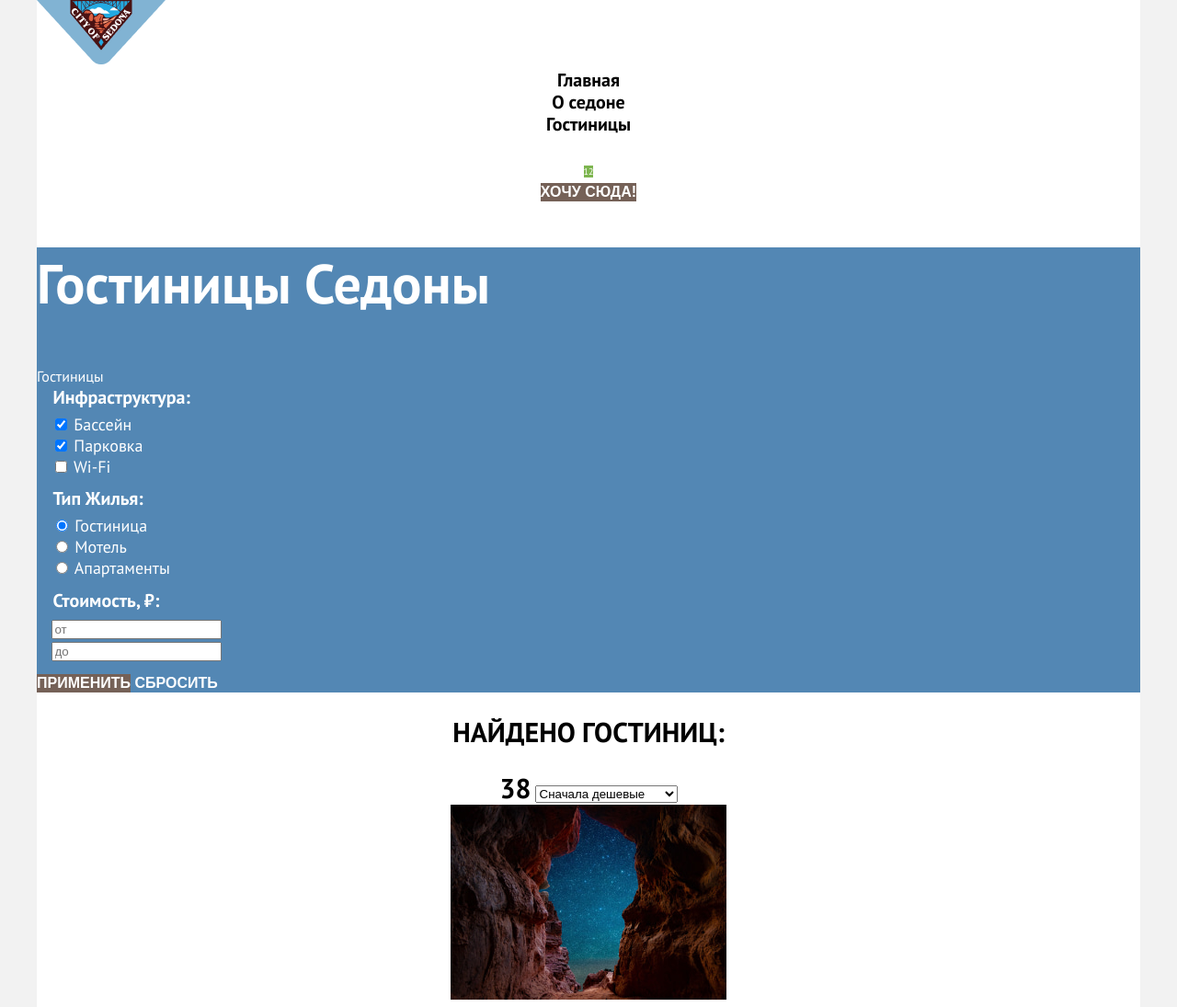
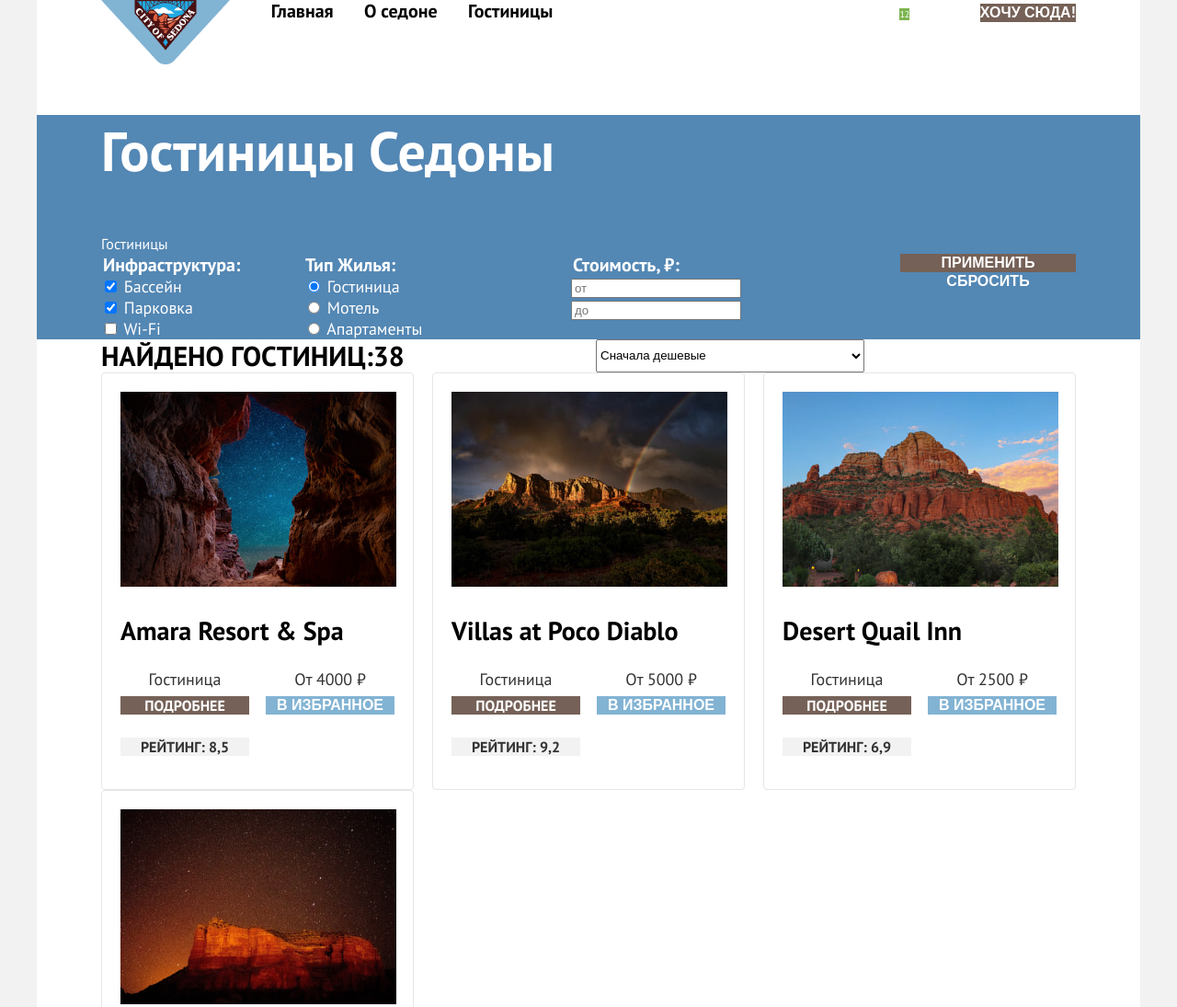
Before and after one commit to captain-zsa/html1-sedona-dumskiy, a plain HTML site: page catalog.html in a window 1280 px wide. Shown: the top 1095 px of the page at 92% size. Drawn offline with Linux system fonts and the light colour scheme.

Commit message:
Adds a grid of pages

```diff
--- a/catalog.html
+++ b/catalog.html
@@ -8,7 +8,7 @@
   <link rel="stylesheet" href="styles/styles.css">
 </head>
 <body>
-  <div class="wrapper">
+  <div class="page-container">
     <header class="page-header">
       <a href="index.html" aria-current="page">
         <img class="logo" src="images/logo.png" width="140" height="70" alt="Логотип City of Sedona">
@@ -43,7 +43,7 @@
         </ul>
       </nav>
     </header>
-    <main class="main-inner">
+    <main class="main-container main-inner">
       <section class="filters">
         <h1 class="filters-title">Гостиницы Седоны</h1>
         <ul class="breadcrumbs clear-list">
@@ -58,7 +58,8 @@
         </ul>
         <h2 class="visually-hidden">Фильтры товаров</h2>
         <form class="filters-groups" action="https://echo.htmlacademy.ru/" method="get">
-          <fieldset class="filters-group">
+          <div class="filters-groups-left">
+            <fieldset class="filters-group filters-group-infrastructure">
               <legend class="filters-group-title">Инфраструктура:</legend>
               <ul class="filters-group-list clear-list">
                 <li class="filters-group-item">
@@ -81,7 +82,7 @@
                 </li>
               </ul>
             </fieldset>
-          <fieldset class="filters-group">
+            <fieldset class="filters-group filters-group-housing">
               <legend class="filters-group-title">Тип жилья:</legend>
               <ul class="filters-group-list clear-list">
                 <li class="filters-group-item">
@@ -104,7 +105,9 @@
                 </li>
               </ul>
             </fieldset>
-          <fieldset class="filters-group">
+          </div>
+          <div class="filters-groups-right">
+            <fieldset class="filters-group filters-group-price">
               <legend class="filters-group-title">Стоимость, ₽:</legend>
               <ul class="filters-group-price-list clear-list">
                 <li class="filters-group-price-item">
@@ -115,13 +118,19 @@
                 </li>
               </ul>
             </fieldset>
+            <div class="filters-buttons">
               <button class="button" type="submit">Применить</button>
               <button class="button button-transparent" type="reset">Сбросить</button>
+            </div>
+          </div>
         </form>
       </section>
       <section class="catalog">
-        <h2 class="catalog-title">Найдено гостиниц:</h2>
-        <span class="catalog-result">38</span>
+        <div class="catalog-wrapper">
+          <div class="catalog-serch-result">
+            <h2 class="catalog-serch-result-title">Найдено гостиниц:</h2>
+            <span class="catalog-serch-result-value">38</span>
+          </div>
           <select class="select-control" aria-label="Сортировка">
             <option value="cheap">Сначала дешевые</option>
             <option value="expensive">Сначала дорогие</option>
@@ -144,16 +153,18 @@
               </a>
             </li>
           </ul>
+        </div>
         <ul class="product-cards clear-list">
           <li class="product-cards-item">
             <a class="product-cards-link" href="#">
               <img class="product-cards-img" src="images/starry-sky.jpg" width="300" height="212" alt="Звездное небо">
               <h3 class="product-cards-title">Amara Resort & Spa</h3>
             </a>
+            <div class="product-cards-wrapper">
               <span class="product-cards-housing">Гостиница</span>
               <span class="product-cards-price">От 4000 ₽</span>
-            <a class="button" href="#">Подробнее</a>
-            <button class="button button-blue" type="button">В избранное</button>
+              <a class="button button-more" href="#">Подробнее</a>
+              <button class="button button-favorites button-blue" type="button">В избранное</button>
               <p class="product-cards-stars visually-hidden">
                 Количество звезд
                 <span class="product-cards-stars-value">4</span>
@@ -162,16 +173,18 @@
                 Рейтинг:
                 <span class="product-cards-rating-value">8,5</span>
               </p>
+            </div>
           </li>
           <li class="product-cards-item">
             <a class="product-cards-link" href="#">
               <img class="product-cards-img" src="images/rainbow-over-poco-diablo.jpg" width="300" height="212" alt="Радуга над Поко Дьябло">
               <h3 class="product-cards-title">Villas at Poco Diablo</h3>
             </a>
+            <div class="product-cards-wrapper">
               <span class="product-cards-housing">Гостиница</span>
               <span class="product-cards-price">От 5000 ₽</span>
-            <a class="button" href="#">Подробнее</a>
-            <button class="button button-blue" type="button">В избранное</button>
+              <a class="button button-more" href="#">Подробнее</a>
+              <button class="button button-favorites button-blue" type="button">В избранное</button>
               <p class="product-cards-stars visually-hidden">
                 Количество звезд
                 <span class="product-cards-stars-value">4</span>
@@ -180,16 +193,18 @@
                 Рейтинг:
                 <span class="product-cards-rating-value">9,2</span>
               </p>
+              </div>
           </li>
           <li class="product-cards-item">
             <a class="product-cards-link" href="#">
               <img class="product-cards-img" src="images/canyon-at-dawn.jpg" width="300" height="212" alt="Каньон на рассвете">
               <h3 class="product-cards-title">Desert Quail Inn</h3>
             </a>
+            <div class="product-cards-wrapper">
               <span class="product-cards-housing">Гостиница</span>
               <span class="product-cards-price">От 2500 ₽</span>
-            <a class="button" href="#">Подробнее</a>
-            <button class="button button-blue" type="button">В избранное</button>
+              <a class="button button-more" href="#">Подробнее</a>
+              <button class="button button-favorites button-blue" type="button">В избранное</button>
               <p class="product-cards-stars visually-hidden">
                 Количество звезд
                 <span class="product-cards-stars-value">3</span>
@@ -198,16 +213,18 @@
                 Рейтинг:
                 <span class="product-cards-rating-value">6,9</span>
               </p>
+            </div>
           </li>
           <li class="product-cards-item">
             <a class="product-cards-link" href="#">
               <img class="product-cards-img" src="images/night-sky.jpg" width="300" height="212" alt="Ночное небо">
               <h3 class="product-cards-title">GreenTree Inn</h3>
             </a>
+            <div class="product-cards-wrapper">
               <span class="product-cards-housing">Гостиница</span>
               <span class="product-cards-price">От 1500 ₽</span>
-            <a class="button" href="#">Подробнее</a>
-            <button class="button button-blue" type="button">В избранное</button>
+              <a class="button button-more" href="#">Подробнее</a>
+              <button class="button button-favorites button-blue" type="button">В избранное</button>
               <p class="product-cards-stars visually-hidden">
                 Количество звезд
                 <span class="product-cards-stars-value">2</span>
@@ -216,6 +233,7 @@
                 Рейтинг:
                 <span class="product-cards-rating-value">5,0</span>
               </p>
+            </div>
           </li>
         </ul>
         <ul class="pagination clear-list">
--- a/styles/styles.css
+++ b/styles/styles.css
@@ -14,6 +14,23 @@
   font-display: swap;
 }
 
+html {
+  height: 100%;
+  margin: 0;
+  padding: 0;
+}
+
+body {
+  font-family: "PT Sans", "Arial", sans-serif;
+  font-size: 22px;
+  line-height: 26px;
+  color: #000000;
+  background-color: #F2F2F2;
+  height: 100%;
+  margin: 0;
+  padding: 0;
+}
+
 .visually-hidden {
   position: absolute;
   width: 1px;
@@ -25,16 +42,6 @@
   clip-path: inset(100%);
   clip: rect(0 0 0 0);
   overflow: hidden;
-}
-
-body {
-  font-family: "PT Sans", "Arial", sans-serif;
-  margin: 0;
-  padding: 0;
-  font-size: 22px;
-  line-height: 26px;
-  color: #000000;
-  background-color: #F2F2F2;
 }
 
 a {
@@ -53,6 +60,7 @@
   font-size: 16px;
   line-height: 20px;
   text-transform: uppercase;
+  text-align: center;
   cursor: pointer;
   border: none;
 }
@@ -76,10 +84,20 @@
   padding: 0;
 }
 
-.wrapper {
+.page-container {
   width: 1200px;
   margin: 0 auto;
   background-color: #ffffff;
+  display: flex;
+  flex-direction: column;
+  min-height: 100%;
+}
+
+/* HEADER */
+.page-header {
+  padding: 0 70px;
+  display: flex;
+  justify-content: space-between;
 }
 
 /* NAVIGATION */
@@ -88,6 +106,21 @@
   font-weight: 700;
   font-size: 20px;
   line-height: 24px;
+  width: 892px;
+  display: flex;
+  justify-content: space-between;
+}
+
+.navigation-list {
+  display: flex;
+  width: 340px;
+  justify-content: space-around;
+}
+
+.navigation-user-list {
+  display: flex;
+  width: 268px;
+  justify-content: space-between;
 }
 
 .navigation-link {
@@ -102,9 +135,19 @@
   background-color: #7DB54F;
 }
 
+/* MAIN */
+.main-container {
+  flex-grow: 1;
+}
+
 /* HERO */
 .hero {
   background: #489178 url("../images/hero-background.jpg") no-repeat center center;
+}
+
+.hero-img {
+  display: block;
+  margin: 0 auto;
 }
 
 /* ADVANTAGES */
@@ -127,8 +170,20 @@
   color: #333333;
 }
 
+.advantages-list {
+  display: flex;
+  flex-wrap: wrap;
+}
+
 .advantages-item {
   background-color: rgba(131, 179, 211, 0.12);
+  display: flex;
+}
+
+.advantages-item-wrapper {
+  width: 400px;
+  padding: 0 85px;
+  box-sizing: border-box;
 }
 
 .advantages-item-blue {
@@ -162,6 +217,15 @@
   text-align: center;
 }
 
+.infrastructure-list {
+  display: flex;
+}
+
+.infrastructure-item {
+  padding: 0 85px;
+  width: 400px;
+}
+
 .infrastructure-item-sky-color {
   background-color: rgba(131, 179, 211, 0.12);
 }
@@ -177,6 +241,12 @@
   color: #333333;
 }
 
+.button-search-hotel {
+  display: block;
+  width: 376px;
+  margin: 0 auto;
+}
+
 /* SUBSCRIBE */
 .subscribe-main {
   background: #5387b4 url("../images/subscribe-background.jpg") no-repeat center center;
@@ -187,6 +257,11 @@
   color: #FFFFFF;
 }
 
+.subscribe-form {
+  display: flex;
+  justify-content: center;
+}
+
 .subscribe-email input {
   font-size: 18px;
   line-height: 24px;
@@ -194,7 +269,17 @@
 }
 
 /* FOOTER */
+.page-footer {
+  padding: 0 70px;
+  display: flex;
+  justify-content: space-between;
+}
+
+.footer-socials-list {
+  width: 142px;
+}
 .footer-phone {
+  width: 331px;
   font-size: 40px;
   line-height: 40px;
   text-align: center;
@@ -210,11 +295,16 @@
   font-size: 18px;
   line-height: 23px;
   font-weight: 700;
+  padding: 0 70px;
 }
 
 .filters-title {
   font-size: 60px;
   line-height: 78px;
+}
+
+.breadcrumbs {
+  display: flex;
 }
 
 .breadcrumbs-link {
@@ -223,8 +313,42 @@
   line-height: 21px;
 }
 
+.filters-groups {
+  display: flex;
+  justify-content: space-between;
+}
+
+.filters-groups-left {
+  display: flex;
+  justify-content: space-between;
+  width: 370px;
+}
+
+.filters-groups-right {
+  display: flex;
+  justify-content: space-between;
+  width: 549px;
+}
+
 .filters-group {
+  margin: 0;
+  padding: 0;
   border: none;
+}
+
+.filters-group-infrastructure,
+.filters-group-housing {
+  width: 150px;
+}
+
+.filters-group-price {
+  width: 288px;
+}
+
+.filters-buttons {
+  width: 191px;
+  display: flex;
+  flex-direction: column;
 }
 
 .filters-group-title {
@@ -243,13 +367,49 @@
   font-size: 16px;
   line-height: 20px;
   text-align: center;
+  padding: 0 70px;
 }
 
-.catalog-title,
-.catalog-result {
+.catalog-wrapper {
+  display: flex;
+}
+
+.catalog-serch-result {
+  display: flex;
+  min-width: 338px;
+  margin-right: 200px;
+}
+
+.catalog-serch-result-title,
+.catalog-serch-result-value {
+  margin: 0;
   font-size: 30px;
   line-height: 36px;
   text-transform: uppercase;
+}
+
+.select-control {
+  width: 292px;
+}
+
+.view-mode {
+  width: 160px;
+  margin-left: auto;
+}
+
+/* PRODUCT-CARDS */
+.product-cards {
+  display: flex;
+  flex-wrap: wrap;
+  justify-content: space-between;
+}
+
+.product-cards-item {
+  width: 340px;
+  border: 1px solid #E6E6E6;
+  border-radius: 4px;
+  box-sizing: border-box;
+  padding: 20px;
 }
 
 .product-cards-link {
@@ -257,6 +417,15 @@
   line-height: 28px;
   text-decoration: none;
   color: #000000;
+  text-align: left;
+}
+
+.product-cards-wrapper {
+  height: 110px;
+  display: flex;
+  justify-content: space-between;
+  align-content: space-between;
+  flex-wrap: wrap;
 }
 
 .product-cards-housing,
@@ -265,21 +434,42 @@
   font-size: 18px;
   line-height: 21px;
   color: #333333;
+  width: 140px;
+}
+
+.button-more,
+.button-favorites {
+  width: 140px;
+}
+
+.product-cards-stars {
+  width: 140px;
 }
 
 .product-cards-rating {
   background-color: #F2F2F2;
   color: #333333;
   text-transform: uppercase;
+  width: 140px;
 }
 
 /* PAGINATION */
+.pagination {
+  display: flex;
+}
+
+.pagination-item {
+  width: 60px;
+  margin-right: 8px;
+}
+
 .pagination-link {
   background-color: #82B3D3;
   color: #ffffff;
   font-size: 20px;
   line-height: 36px;
   text-decoration: none;
+  display: block;
 }
 
 .pagination-current {
```
Also changed, not shown: index.html (+13 -3 lines). Lines whose indentation alone changed are shown as unchanged.
